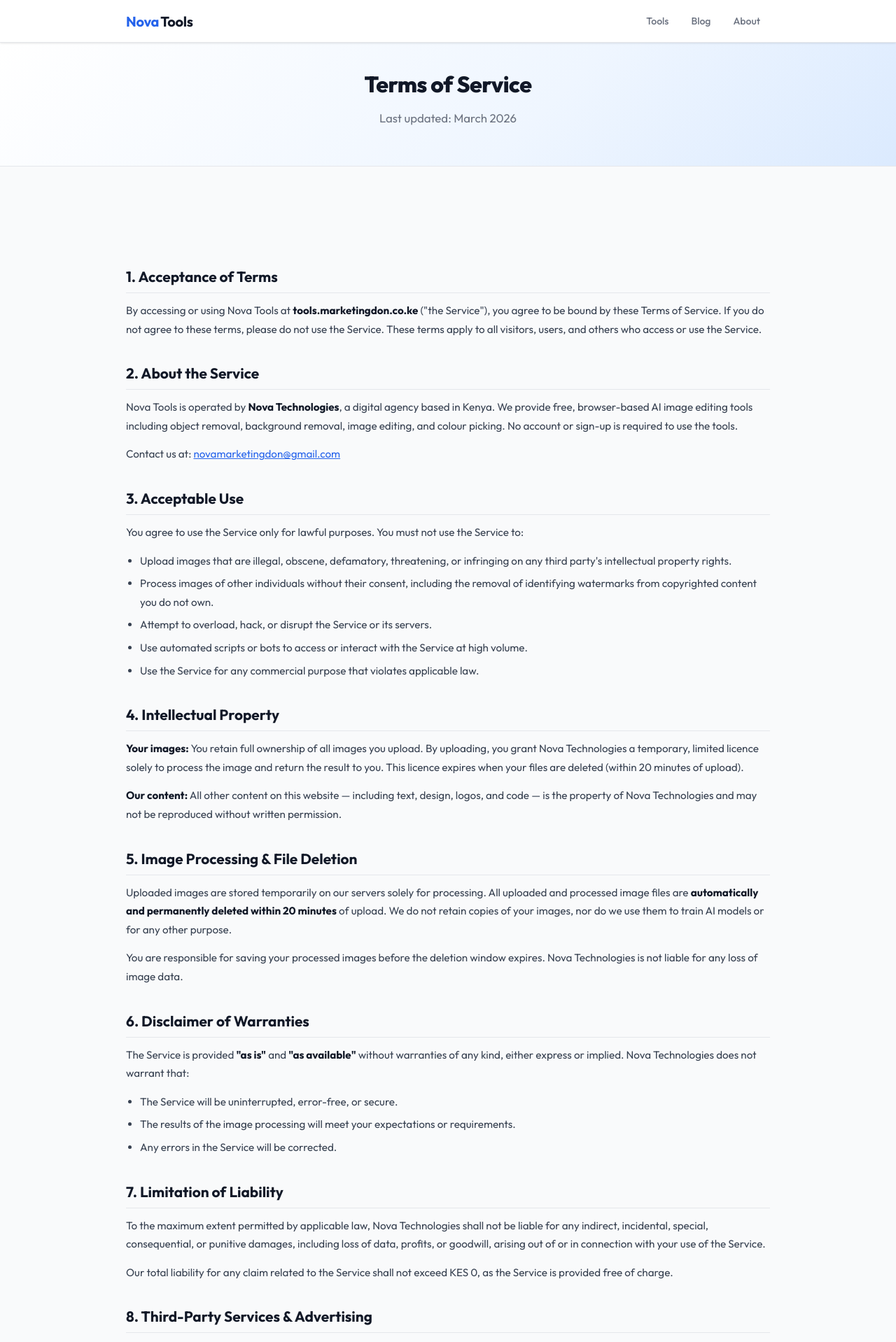
After one commit to rowneywebster/image-object-remover, a Flask app: page /terms in a window 1280 px wide. The commit adds this page. Shown: the top 1918 px of the page at 70% size. Run offline with Flask 3, Linux system fonts and the light colour scheme; parts of the project's set-up code (start-up, migrations or seed data) failed here and were passed over; some libraries are stand-ins or nearby versions.

Commit message:
Add Terms of Service and Contact pages for AdSense compliance
- Add /terms route and terms.html template (12-section ToS)
- Add /contact route and contact.html template with full contact details
- Update footer in base.html to link Terms and Contact on every page

Co-Authored-By: Claude Sonnet 4.6 <noreply@anthropic.com>

```diff
--- a/app.py
+++ b/app.py
@@ -83,6 +83,14 @@ def about():
 @app.route('/privacy')
 def privacy():
     return render_template('privacy.html', active='privacy')
+
+@app.route('/terms')
+def terms():
+    return render_template('terms.html', active='terms')
+
+@app.route('/contact')
+def contact():
+    return render_template('contact.html', active='contact')
 
 @app.route('/blog')
 def blog():
--- a/templates/base.html
+++ b/templates/base.html
@@ -44,7 +44,8 @@
         <a href="/blog">Blog</a>
         <a href="/about">About</a>
         <a href="/privacy">Privacy</a>
-        <a href="mailto:novamarketingdon@gmail.com">Contact</a>
+        <a href="/terms">Terms</a>
+        <a href="/contact">Contact</a>
       </div>
     </div>
   </footer>
--- /dev/null
+++ b/templates/terms.html
@@ -0,0 +1,80 @@
+{% extends "base.html" %}
+{% block title %}Terms of Service — Nova Tools by Nova Technologies{% endblock %}
+{% block meta_desc %}Terms of Service for Nova Tools — free AI image editing tools by Nova Technologies. Read our usage terms, content policies, and disclaimer.{% endblock %}
+{% block content %}
+
+<section class="hero" style="padding: 40px 0 30px;">
+  <div class="container">
+    <h1 style="font-size:2rem;">Terms of Service</h1>
+    <p class="hero-sub">Last updated: March 2026</p>
+  </div>
+</section>
+
+<div class="container ad-slot"></div>
+
+<main class="container page-content">
+  <div class="prose">
+
+    <h2>1. Acceptance of Terms</h2>
+    <p>By accessing or using Nova Tools at <strong>tools.marketingdon.co.ke</strong> ("the Service"), you agree to be bound by these Terms of Service. If you do not agree to these terms, please do not use the Service. These terms apply to all visitors, users, and others who access or use the Service.</p>
+
+    <h2>2. About the Service</h2>
+    <p>Nova Tools is operated by <strong>Nova Technologies</strong>, a digital agency based in Kenya. We provide free, browser-based AI image editing tools including object removal, background removal, image editing, and colour picking. No account or sign-up is required to use the tools.</p>
+    <p>Contact us at: <a href="mailto:novamarketingdon@gmail.com">novamarketingdon@gmail.com</a></p>
+
+    <h2>3. Acceptable Use</h2>
+    <p>You agree to use the Service only for lawful purposes. You must not use the Service to:</p>
+    <ul>
+      <li>Upload images that are illegal, obscene, defamatory, threatening, or infringing on any third party's intellectual property rights.</li>
+      <li>Process images of other individuals without their consent, including the removal of identifying watermarks from copyrighted content you do not own.</li>
+      <li>Attempt to overload, hack, or disrupt the Service or its servers.</li>
+      <li>Use automated scripts or bots to access or interact with the Service at high volume.</li>
+      <li>Use the Service for any commercial purpose that violates applicable law.</li>
+    </ul>
+
+    <h2>4. Intellectual Property</h2>
+    <p><strong>Your images:</strong> You retain full ownership of all images you upload. By uploading, you grant Nova Technologies a temporary, limited licence solely to process the image and return the result to you. This licence expires when your files are deleted (within 20 minutes of upload).</p>
+    <p><strong>Our content:</strong> All other content on this website — including text, design, logos, and code — is the property of Nova Technologies and may not be reproduced without written permission.</p>
+
+    <h2>5. Image Processing & File Deletion</h2>
+    <p>Uploaded images are stored temporarily on our servers solely for processing. All uploaded and processed image files are <strong>automatically and permanently deleted within 20 minutes</strong> of upload. We do not retain copies of your images, nor do we use them to train AI models or for any other purpose.</p>
+    <p>You are responsible for saving your processed images before the deletion window expires. Nova Technologies is not liable for any loss of image data.</p>
+
+    <h2>6. Disclaimer of Warranties</h2>
+    <p>The Service is provided <strong>"as is"</strong> and <strong>"as available"</strong> without warranties of any kind, either express or implied. Nova Technologies does not warrant that:</p>
+    <ul>
+      <li>The Service will be uninterrupted, error-free, or secure.</li>
+      <li>The results of the image processing will meet your expectations or requirements.</li>
+      <li>Any errors in the Service will be corrected.</li>
+    </ul>
+
+    <h2>7. Limitation of Liability</h2>
+    <p>To the maximum extent permitted by applicable law, Nova Technologies shall not be liable for any indirect, incidental, special, consequential, or punitive damages, including loss of data, profits, or goodwill, arising out of or in connection with your use of the Service.</p>
+    <p>Our total liability for any claim related to the Service shall not exceed KES 0, as the Service is provided free of charge.</p>
+
+    <h2>8. Third-Party Services & Advertising</h2>
+    <p>The Service displays advertisements provided by <strong>Google AdSense</strong>. Google may use cookies and collect data in accordance with its own privacy policies. Nova Technologies has no control over the content of third-party ads.</p>
+    <p>Our blog may contain links to external websites. We are not responsible for the content or practices of those sites.</p>
+
+    <h2>9. Copyright Compliance</h2>
+    <p>You must only upload and edit images that you own or have the legal right to modify. Using our tools to remove watermarks, logos, or credits from copyrighted material you do not own may constitute copyright infringement and is strictly prohibited. Nova Technologies is not liable for any misuse of the tools by users.</p>
+
+    <h2>10. Changes to These Terms</h2>
+    <p>We reserve the right to update these Terms of Service at any time. Changes will be posted on this page with an updated date. Continued use of the Service after changes are posted constitutes your acceptance of the revised terms.</p>
+
+    <h2>11. Governing Law</h2>
+    <p>These Terms shall be governed by and construed in accordance with the laws of the Republic of Kenya. Any disputes arising under these Terms shall be subject to the exclusive jurisdiction of the courts of Kenya.</p>
+
+    <h2>12. Contact Us</h2>
+    <p>If you have any questions about these Terms of Service, please contact us:</p>
+    <p>
+      <strong>Nova Technologies</strong><br/>
+      Nairobi, Kenya<br/>
+      Email: <a href="mailto:novamarketingdon@gmail.com">novamarketingdon@gmail.com</a><br/>
+      Website: <a href="https://marketingdon.co.ke" target="_blank" rel="noopener">marketingdon.co.ke</a>
+    </p>
+
+  </div>
+</main>
+
+{% endblock %}
```
Also changed, not shown: templates/contact.html (added, +65 -0 lines).
